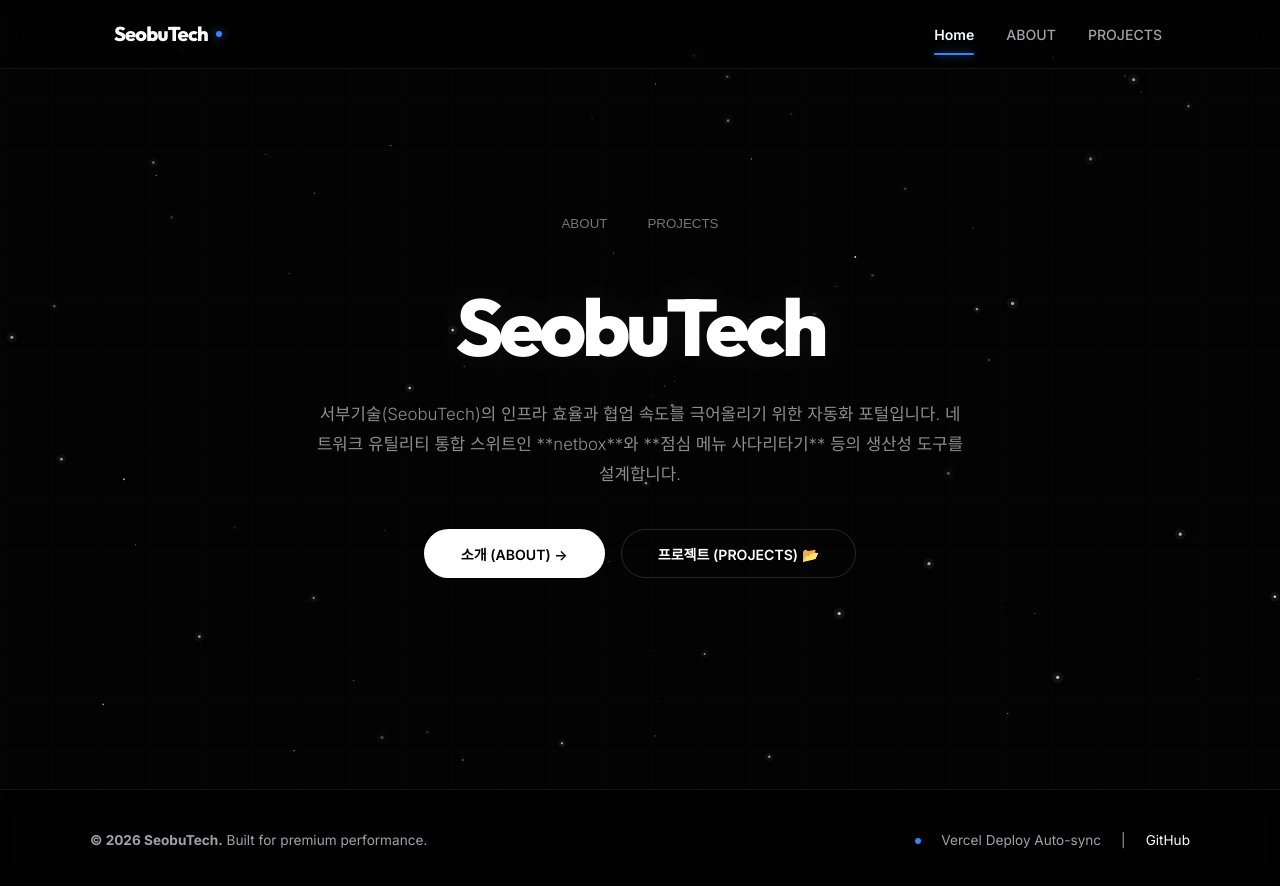
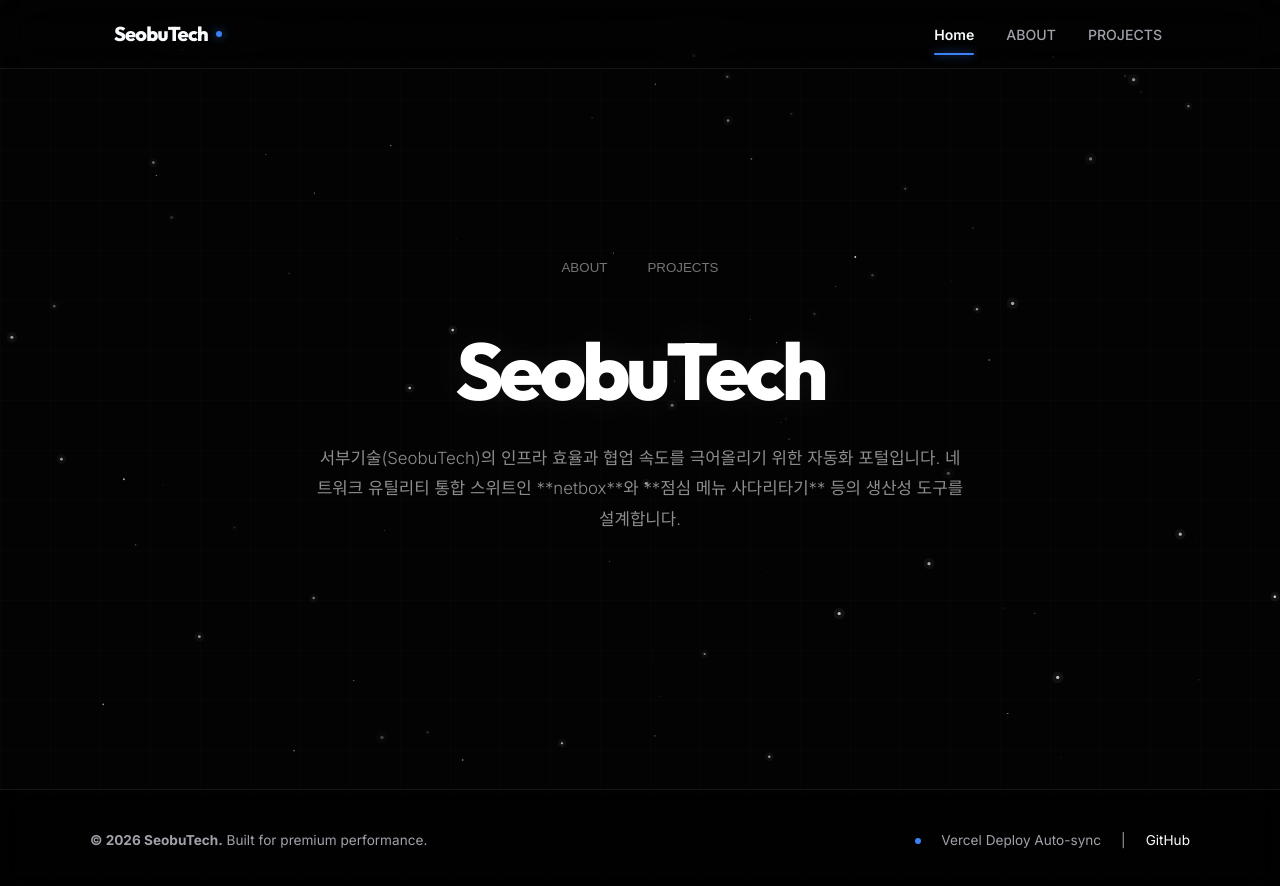
Before and after one commit to dalbitfox/Portfolio, a React (Vite) app: page / in a window 1280 px wide. Shown: the top 886 px of the page. Built offline with nearby package versions, Linux system fonts and the light colour scheme.

Commit message:
style: remove duplicate navigation buttons from main dashboard

```diff
--- a/src/components/Dashboard.tsx
+++ b/src/components/Dashboard.tsx
@@ -75,34 +75,12 @@ export const Dashboard: React.FC<DashboardProps> = ({ setActiveTab }) => {
             color: 'rgba(255, 255, 255, 0.55)',
             fontWeight: 300,
             lineHeight: '1.8',
-            marginBottom: '2.5rem',
+            marginBottom: '0',
             fontFamily: 'var(--font-body)'
           }}
         >
           서부기술(SeobuTech)의 인프라 효율과 협업 속도를 극어올리기 위한 자동화 포털입니다. 네트워크 유틸리티 통합 스위트인 **netbox**와 **점심 메뉴 사다리타기** 등의 생산성 도구를 설계합니다.
         </p>
-
-        {/* Secondary Navigation Indicators */}
-        <div style={{ display: 'flex', gap: '1rem', justifyContent: 'center' }}>
-          <button
-            className="btn"
-            onClick={() => setActiveTab('about')}
-            style={{ padding: '0.85rem 2.25rem', fontSize: '0.88rem', backgroundColor: '#ffffff', color: '#000000' }}
-            onMouseEnter={(e) => { e.currentTarget.style.backgroundColor = 'rgba(255,255,255,0.85)'; }}
-            onMouseLeave={(e) => { e.currentTarget.style.backgroundColor = '#ffffff'; }}
-          >
-            소개 (ABOUT) →
-          </button>
-          <button
-            className="btn"
-            onClick={() => setActiveTab('projects')}
-            style={{ padding: '0.85rem 2.25rem', fontSize: '0.88rem', backgroundColor: 'transparent', border: '1px solid rgba(255,255,255,0.15)', color: '#ffffff' }}
-            onMouseEnter={(e) => { e.currentTarget.style.backgroundColor = 'rgba(255,255,255,0.06)'; e.currentTarget.style.borderColor = 'rgba(255,255,255,0.3)'; }}
-            onMouseLeave={(e) => { e.currentTarget.style.backgroundColor = 'transparent'; e.currentTarget.style.borderColor = 'rgba(255,255,255,0.15)'; }}
-          >
-            프로젝트 (PROJECTS) 📂
-          </button>
-        </div>
       </div>
     </div>
   );
```
Also changed, not shown: 1 other file (tests, documents, lock files or other folders).
